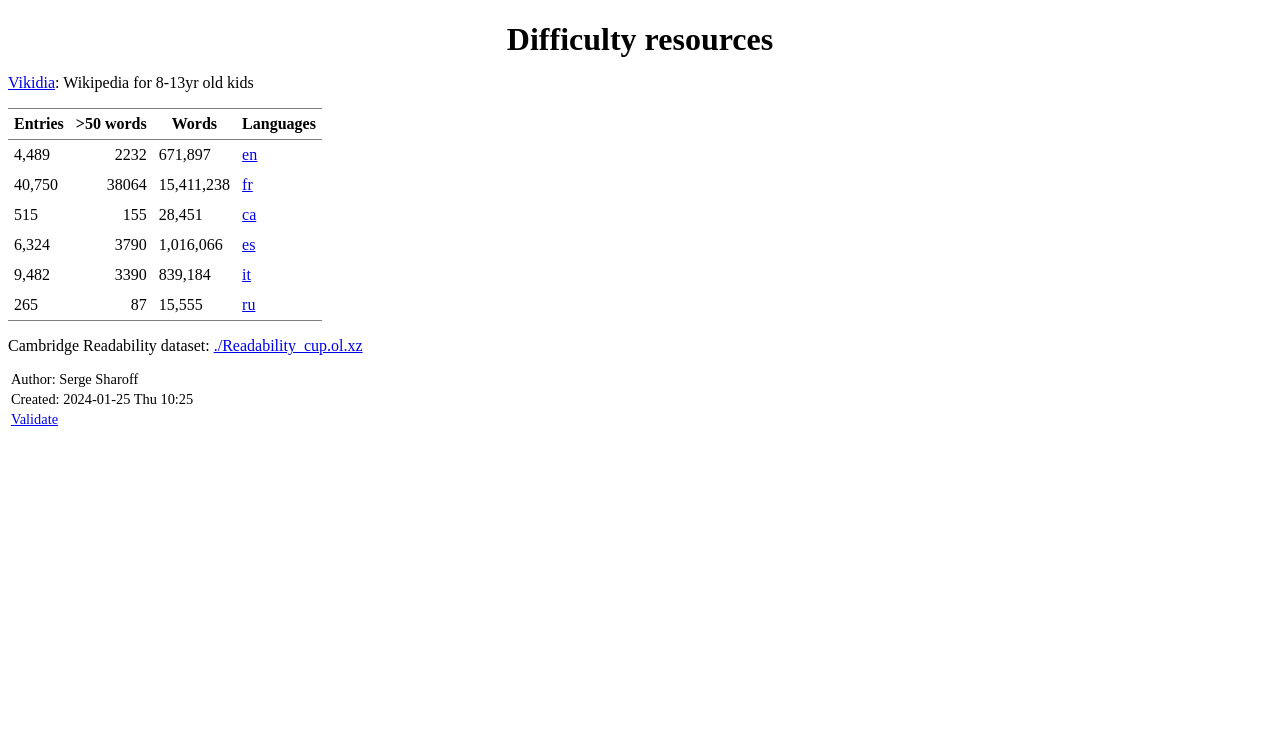
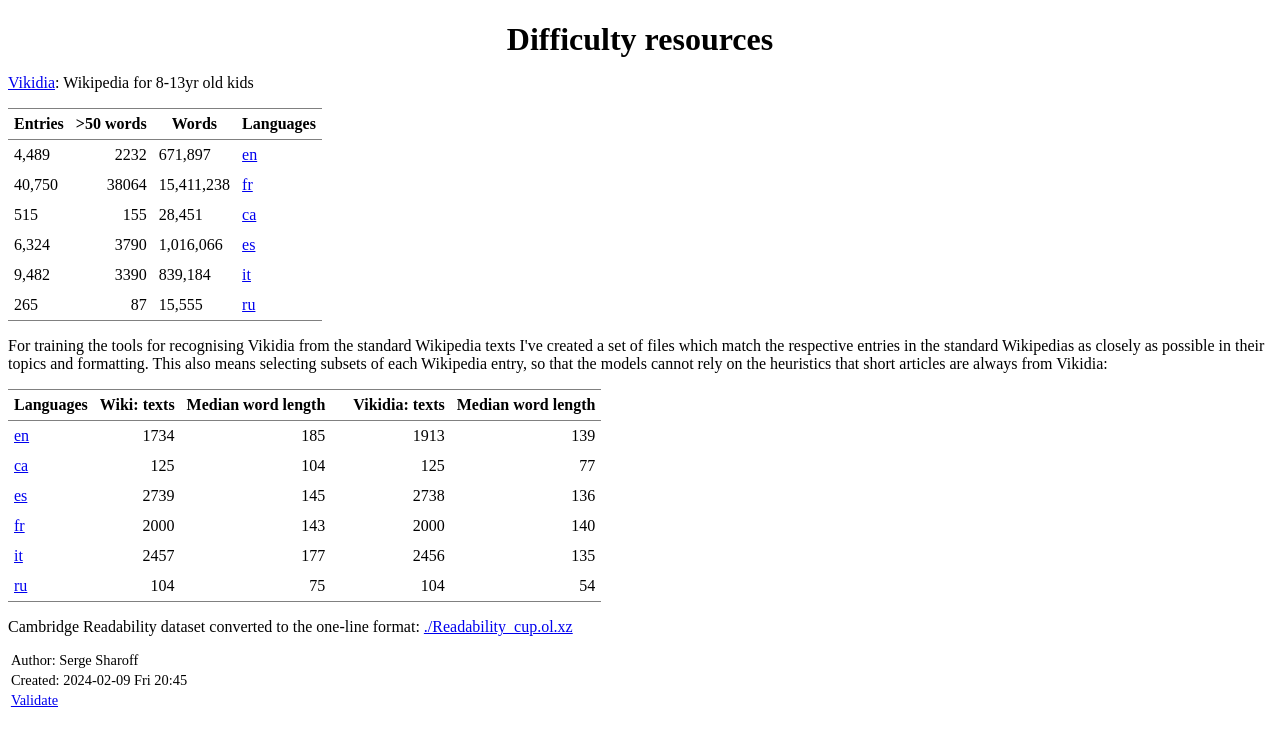
Before and after one commit to ssharoff/ssharoff.github.io, a Jekyll site: the page kelly/dfly/index.html, which Jekyll copies as it is, in a window 1280 px wide. Shown: the top 746 px of the page. Built offline with Jekyll 4.4.1, drawn with Linux system fonts in a browser that asks for light colours.

Commit message:
adding more info about test-??.dat.xz

```diff
--- a/kelly/dfly/index.html
+++ b/kelly/dfly/index.html
@@ -3,7 +3,7 @@
 "http://www.w3.org/TR/xhtml1/DTD/xhtml1-strict.dtd">
 <html xmlns="http://www.w3.org/1999/xhtml" lang="en" xml:lang="en">
 <head>
-<!-- 2024-01-25 Thu 10:24 -->
+<!-- 2024-02-09 Fri 20:45 -->
 <meta http-equiv="Content-Type" content="text/html;charset=utf-8" />
 <meta name="viewport" content="width=device-width, initial-scale=1" />
 <title>Difficulty resources</title>
@@ -288,14 +288,101 @@
 </tbody>
 </table>
 
+<p>
+For training the tools for recognising Vikidia from the standard Wikipedia texts I've created a set of files which match the respective entries in the standard Wikipedias as closely as possible in their topics and formatting. This also means selecting subsets of each Wikipedia entry, so that the models cannot rely on the heuristics that short articles are always from Vikidia:
+</p>
+
+<table border="2" cellspacing="0" cellpadding="6" rules="groups" frame="hsides">
+
+
+<colgroup>
+<col  class="org-left" />
+
+<col  class="org-right" />
+
+<col  class="org-right" />
+
+<col  class="org-left" />
+
+<col  class="org-right" />
+
+<col  class="org-right" />
+</colgroup>
+<thead>
+<tr>
+<th scope="col" class="org-left">Languages</th>
+<th scope="col" class="org-right">Wiki: texts</th>
+<th scope="col" class="org-right">Median word length</th>
+<th scope="col" class="org-left">&#xa0;</th>
+<th scope="col" class="org-right">Vikidia: texts</th>
+<th scope="col" class="org-right">Median word length</th>
+</tr>
+</thead>
+<tbody>
+<tr>
+<td class="org-left"><a href="./test-en.dat.xz">en</a></td>
+<td class="org-right">1734</td>
+<td class="org-right">185</td>
+<td class="org-left">&#xa0;</td>
+<td class="org-right">1913</td>
+<td class="org-right">139</td>
+</tr>
+
+<tr>
+<td class="org-left"><a href="./test-ca.dat.xz">ca</a></td>
+<td class="org-right">125</td>
+<td class="org-right">104</td>
+<td class="org-left">&#xa0;</td>
+<td class="org-right">125</td>
+<td class="org-right">77</td>
+</tr>
+
+<tr>
+<td class="org-left"><a href="./test-es.dat.xz">es</a></td>
+<td class="org-right">2739</td>
+<td class="org-right">145</td>
+<td class="org-left">&#xa0;</td>
+<td class="org-right">2738</td>
+<td class="org-right">136</td>
+</tr>
+
+<tr>
+<td class="org-left"><a href="./test-fr.dat.xz">fr</a></td>
+<td class="org-right">2000</td>
+<td class="org-right">143</td>
+<td class="org-left">&#xa0;</td>
+<td class="org-right">2000</td>
+<td class="org-right">140</td>
+</tr>
+
+<tr>
+<td class="org-left"><a href="./test-it.dat.xz">it</a></td>
+<td class="org-right">2457</td>
+<td class="org-right">177</td>
+<td class="org-left">&#xa0;</td>
+<td class="org-right">2456</td>
+<td class="org-right">135</td>
+</tr>
+
+<tr>
+<td class="org-left"><a href="./test-ru.dat.xz">ru</a></td>
+<td class="org-right">104</td>
+<td class="org-right">75</td>
+<td class="org-left">&#xa0;</td>
+<td class="org-right">104</td>
+<td class="org-right">54</td>
+</tr>
+</tbody>
+</table>
+
 
 <p>
-Cambridge Readability dataset: <a href="./Readability_cup.ol.xz">./Readability_cup.ol.xz</a>
+Cambridge Readability dataset converted to the one-line format: <a href="./Readability_cup.ol.xz">./Readability_cup.ol.xz</a>
 </p>
 </div>
 <div id="postamble" class="status">
 <p class="author">Author: Serge Sharoff</p>
-<p class="date">Created: 2024-01-25 Thu 10:25</p>
+<p class="date">Created: 2024-02-09 Fri 20:45</p>
 <p class="validation"><a href="https://validator.w3.org/check?uri=referer">Validate</a></p>
 </div>
 </body>
```
Also changed, not shown: kelly/dfly/index.org (+12 -1 lines).
